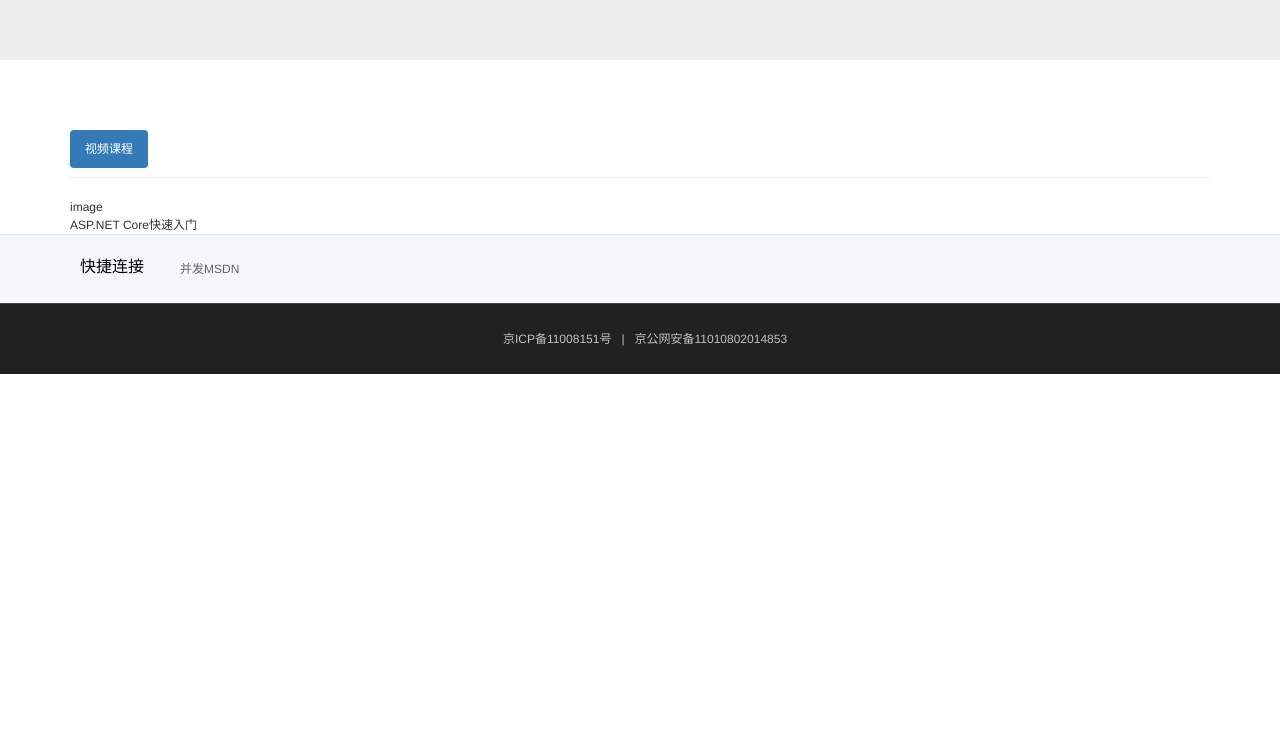
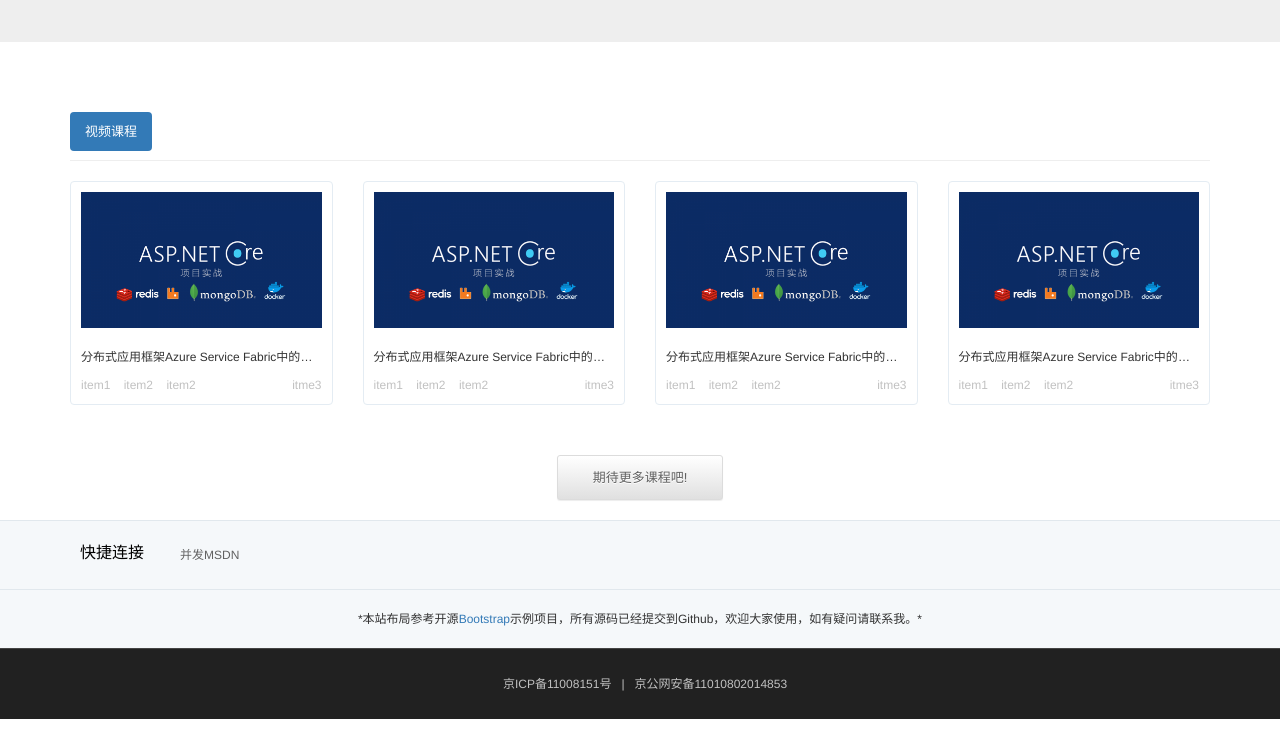
Before and after one commit to chenzuo/Session.Share.Web, a website: page index.html in a window 1280 px wide. Shown: the part 232-971 px from the top of the page. Before the commit the page ends 800 px from the top, so only its background shows below. Drawn offline with nearby package versions, Linux system fonts and the light colour scheme.

Commit message:
增加图片，增加简要布局

```diff
--- a/css/theme.css
+++ b/css/theme.css
@@ -1,4 +1,6 @@
 body {
+    word-wrap: break-word;
+    text-rendering: optimizeLegibility;
     padding-top: 50px;
     padding-bottom: 20px;
     font: 12px/1.5 Helvetica, 'Hiragino Sans GB', 'Microsoft Yahei', '微软雅黑', Arial, sans-serif;
@@ -51,6 +53,10 @@ body {
     display: inline-block;
 }
 
+.es-convenient-link .es-mit-instructions {
+    text-align: center;
+}
+
 .es-footer {
     position: relative;
 }
@@ -71,3 +77,82 @@ body {
 .es-footer .copyright .container span {
     margin-left: 10px !important;
 }
+
+.course-list {
+    padding: 0;
+}
+
+.course-list .course-item {
+    position: relative;
+    z-index: 1;
+    margin-bottom: 30px;
+    -webkit-border-radius: 4px;
+    -moz-border-radius: 4px;
+    border-radius: 4px;
+    border: 1px solid #e4ecf3;
+    background-color: #fff;
+}
+
+.course-list .course-item .course-img {
+    position: relative;
+    overflow: hidden;
+    border-top-left-radius: 4px;
+    border-top-right-radius: 4px;
+}
+
+.course-list .course-item .course-img .img-responsive {
+    width: 100%;
+    padding: 10px;
+}
+
+.course-list .course-item .title {
+    text-align: center;
+    margin-top: 10px;
+    padding: 0 10px;
+    display: block;
+    overflow: hidden;
+    text-overflow: ellipsis;
+    white-space: nowrap;
+    word-wrap: normal;
+}
+
+.course-list .course-item .metas {
+    position: relative;
+    padding: 10px;
+    color: #c1c1c1;
+}
+
+.course-list .course-item .metas .comment {
+    margin-left: 10px;
+}
+
+.course-list .course-price-widget {
+    float: right;
+}
+
+.section-more-btn {
+    text-align: center;
+    margin: 20px auto;
+}
+
+.btn,
+.btn-xs,
+.btn-sm,
+.btn-lg {
+    font-size: 13px;
+    padding: 12px 35px;
+}
+
+.btn-default.active,
+.btn-default.focus,
+.btn-default:focus,
+.btn-default:hover {
+    color: #616161;
+    background-color: #e1e1e1;
+}
+
+.btn-default {
+    color: #616161;
+    background-color: #f5f5f5;
+    border-color: #dcdcdc;
+}
--- a/index.html
+++ b/index.html
@@ -20,7 +20,8 @@
     <nav class="navbar navbar-inverse navbar-fixed-top">
         <div class="container">
             <div class="navbar-header">
-                <button type="button" class="navbar-toggle collapsed" data-toggle="collapse" data-target="#navbar" aria-expanded="false" aria-controls="navbar">
+                <button type="button" class="navbar-toggle collapsed" data-toggle="collapse" data-target="#navbar"
+                    aria-expanded="false" aria-controls="navbar">
                     <span class="sr-only">Toggle navigation</span>
                     <span class="icon-bar"></span>
                     <span class="icon-bar"></span>
@@ -34,7 +35,8 @@
                     <li><a href="#about">实用示例</a></li>
                     <li><a href="#contact">我要分享</a></li>
                     <li class="dropdown">
-                        <a href="#" class="dropdown-toggle" data-toggle="dropdown" role="button" aria-haspopup="true" aria-expanded="false">代码片断/便捷工具<span class="caret"></span></a>
+                        <a href="#" class="dropdown-toggle" data-toggle="dropdown" role="button" aria-haspopup="true"
+                            aria-expanded="false">代码片断/便捷工具<span class="caret"></span></a>
                         <ul class="dropdown-menu">
                             <li><a href="#">Action</a></li>
                             <li><a href="#">Another action</a></li>
@@ -53,39 +55,96 @@
 
     <div class="jumbotron">
         <div class="container">
-            <h1>工作中的.Net Core!</h1>
-            <p>工作中如何快速使用.Net Core 搭建系统原型？如何在工作中解决业务系统使用到的技术难点 ...</p>
+            <h3>工作中的.Net Core!</h3>
+            <blockquote>
+                <p>工作中如何快速使用.Net Core 搭建系统原型？如何在工作中解决业务系统使用到的技术难点 ...</p>
+            </blockquote>
         </div>
     </div>
 
     <div class="container">
         <div class="page-header">
-            <ul class="nav nav-pills hidden-xs">
-                <li class="active"><a>视频课程</a></li>
+            <ul class="nav nav-pills">
+                <li class="active"><a class="btn-xs btn-sm btn-lg">视频课程</a></li>
             </ul>
         </div>
     </div>
 
     <div class="container marketing">
-        <div class="row">
+        <div class="row course-list">
             <div class="col-lg-3 col-md-4 col-xs-6">
-                <div>
-                    <div>
-                        image
+                <div class="course-item">
+                    <div class="course-img">
+                        <img class="img-responsive" src="./img/17344226e78c727999.png" />
                     </div>
-                    <div>
-                        <div>ASP.NET Core快速入门</div>
-                        <div><span></span></div>
+                    <div class="course-info">
+                        <div class="title">分布式应用框架Azure Service Fabric中的版本升级、故障转移</div>
+                        <div class="metas clearfix">
+                            <span>item1</span>
+                            <span class="comment">item2</span>
+                            <span class="comment">item2</span>
+                            <span class="course-price-widget">itme3</span>
+                        </div>
+
                     </div>
                 </div>
             </div>
-            <div class="col-lg-3 col-md-4 col-xs-6"></div>
-            <div class="col-lg-3 col-md-4 col-xs-6"></div>
-            <div class="col-lg-3 col-md-4 col-xs-6"></div>
+            <div class="col-lg-3 col-md-4 col-xs-6">
+                <div class="course-item">
+                    <div class="course-img">
+                        <img class="img-responsive" src="./img/17344226e78c727999.png" />
+                    </div>
+                    <div class="course-info">
+                        <div class="title">分布式应用框架Azure Service Fabric中的版本升级、故障转移</div>
+                        <div class="metas clearfix">
+                            <span>item1</span>
+                            <span class="comment">item2</span>
+                            <span class="comment">item2</span>
+                            <span class="course-price-widget">itme3</span>
+                        </div>
+
+                    </div>
+                </div>
+            </div>
+            <div class="col-lg-3 col-md-4 col-xs-6">
+                <div class="course-item">
+                    <div class="course-img">
+                        <img class="img-responsive" src="./img/17344226e78c727999.png" />
+                    </div>
+                    <div class="course-info">
+                        <div class="title">分布式应用框架Azure Service Fabric中的版本升级、故障转移</div>
+                        <div class="metas clearfix">
+                            <span>item1</span>
+                            <span class="comment">item2</span>
+                            <span class="comment">item2</span>
+                            <span class="course-price-widget">itme3</span>
+                        </div>
+
+                    </div>
+                </div>
+            </div>
+            <div class="col-lg-3 col-md-4 col-xs-6">
+                <div class="course-item">
+                    <div class="course-img">
+                        <img class="img-responsive" src="./img/17344226e78c727999.png" />
+                    </div>
+                    <div class="course-info">
+                        <div class="title">分布式应用框架Azure Service Fabric中的版本升级、故障转移</div>
+                        <div class="metas clearfix">
+                            <span>item1</span>
+                            <span class="comment">item2</span>
+                            <span class="comment">item2</span>
+                            <span class="course-price-widget">itme3</span>
+                        </div>
+
+                    </div>
+                </div>
+            </div>
         </div>
-
+        <div class="section-more-btn">
+            <a class="btn btn btn-default btn-xs btn-sm btn-lg">期待更多课程吧!</a>
+        </div>
     </div>
-
 
     <div class="es-convenient-link">
         <div class="container">
@@ -95,6 +154,12 @@
                     <a class="link-dark text-sm">并发MSDN</a>
                 </li>
             </ul>
+        </div>
+    </div>
+
+    <div class="es-convenient-link">
+        <div class="container">
+            <div class="es-mit-instructions">*本站布局参考开源<a href="https://v3.bootcss.com/">Bootstrap</a>示例项目，所有源码已经提交到Github，欢迎大家使用，如有疑问请联系我。*</div>
         </div>
     </div>
 
```
Also changed, not shown: img/17344226e78c727999.png (added).
